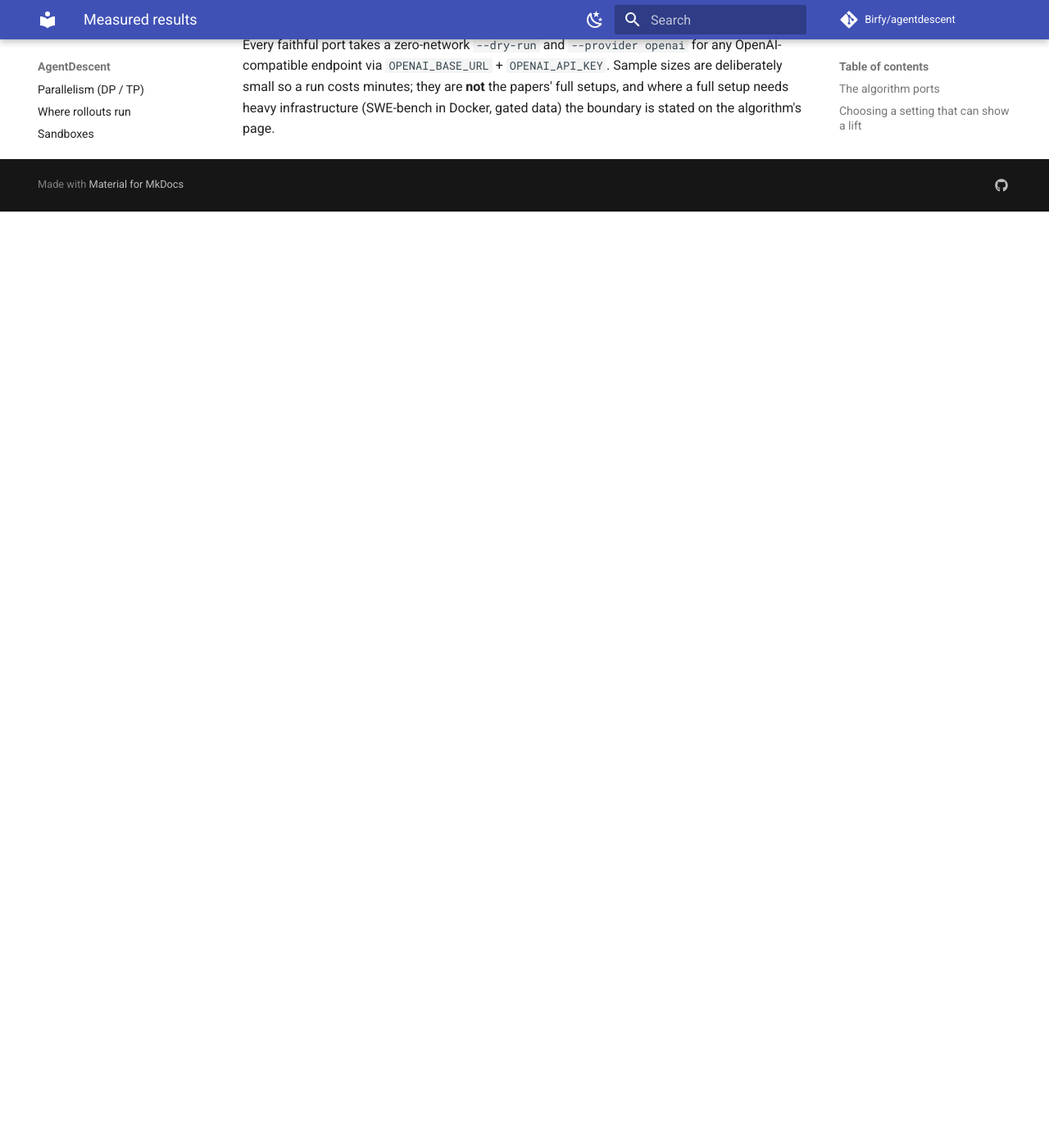
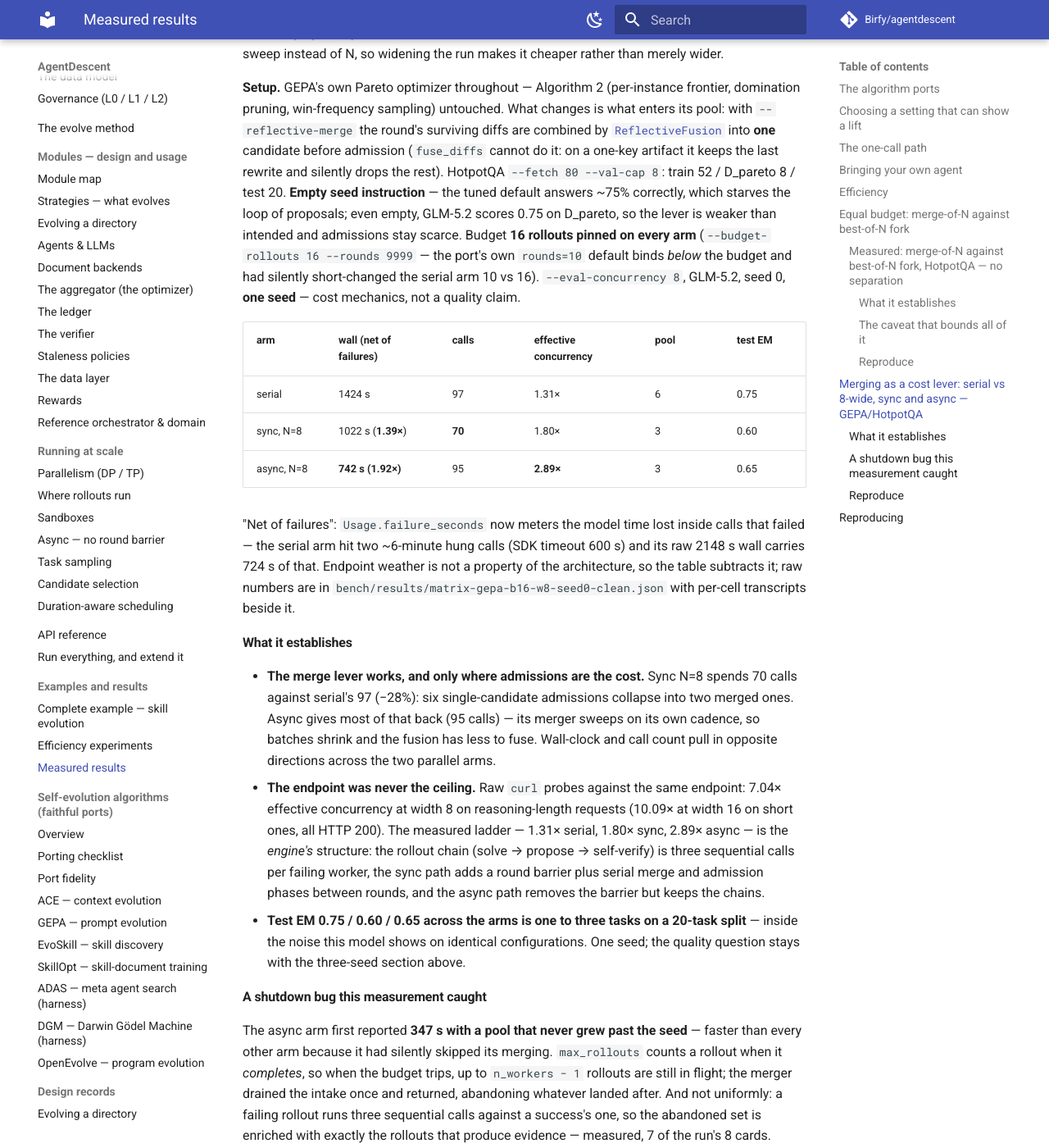
Before and after one commit to Birfy/agentdescent, an MkDocs documentation site: the page built from docs/results.md, in a window 1280 px wide and 1400 px high, scrolled down 8580 px. Shown: the whole window at 82% size. Built offline with MkDocs 1.6.1 and Material for MkDocs 9.7.7, drawn with Linux system fonts in a browser that asks for light colours; comment, search, counter and statistics services are not loaded; before the commit the page ends 8838 px from its top, so only the background shows below that; some of the changed text lies outside the part shown.

Commit message:
docs: merging as a cost lever, measured serial vs sync vs async
The new results.md section carries the three-arm table with its setup stated
outright (one seed, empty seed instruction, val capped at 8, wall net of
failure_seconds) and the two findings that survive it: the merge lever cuts
calls only where admissions dominate and the merger batches whole rounds; and
the endpoint was never the ceiling -- 7x under raw curl at the same request
shape, against 1.31/1.80/2.89x through the engine. The shutdown bug the
measurement caught is written up where the number it corrupted would otherwise
be quoted. port-fidelity.md's GEPA row is the first matrix row filled, and its
semantics column says what changed rather than the boilerplate the column was
seeded with.

Refs #72, #73

````diff
--- a/docs/results.md
+++ b/docs/results.md
@@ -338,6 +338,91 @@ To make the mechanism fire more than twice, raise `--budget-rollouts` so a run
 has more rounds, or lower `AggregatorConfig.batch_trigger` so a merge fires on
 fewer cards. Both cost model time; neither was affordable at ~38 s a call.
 
+## Merging as a cost lever: serial vs 8-wide, sync and async — GEPA/HotpotQA
+
+The section above asks whether merging changes *quality*. This one measures the
+other claim: that merging changes **cost** — a round's N diffs fused into one
+candidate mean one admission sweep instead of N, so widening the run makes it
+cheaper rather than merely wider.
+
+**Setup.** GEPA's own Pareto optimizer throughout — Algorithm 2 (per-instance
+frontier, domination pruning, win-frequency sampling) untouched. What changes is
+what enters its pool: with `--reflective-merge` the round's surviving diffs are
+combined by [`ReflectiveFusion`](aggregator.md#when-a-dictionary-update-cannot-merge-reflectivefusion)
+into **one** candidate before admission (`fuse_diffs` cannot do it: on a one-key
+artifact it keeps the last rewrite and silently drops the rest). HotpotQA
+`--fetch 80 --val-cap 8`: train 52 / D_pareto 8 / test 20. **Empty seed
+instruction** — the tuned default answers ~75% correctly, which starves the loop
+of proposals; even empty, GLM-5.2 scores 0.75 on D_pareto, so the lever is
+weaker than intended and admissions stay scarce. Budget **16 rollouts pinned on
+every arm** (`--budget-rollouts 16 --rounds 9999` — the port's own `rounds=10`
+default binds *below* the budget and had silently short-changed the serial arm
+10 vs 16). `--eval-concurrency 8`, GLM-5.2, seed 0, **one seed** — cost
+mechanics, not a quality claim.
+
+| arm | wall (net of failures) | calls | effective concurrency | pool | test EM |
+|---|---|---|---|---|---|
+| serial | 1424 s | 97 | 1.31× | 6 | 0.75 |
+| sync, N=8 | 1022 s (**1.39×**) | **70** | 1.80× | 3 | 0.60 |
+| async, N=8 | **742 s (1.92×)** | 95 | **2.89×** | 3 | 0.65 |
+
+"Net of failures": `Usage.failure_seconds` now meters the model time lost inside
+calls that failed — the serial arm hit two ~6-minute hung calls (SDK timeout
+600 s) and its raw 2148 s wall carries 724 s of that. Endpoint weather is not a
+property of the architecture, so the table subtracts it; raw numbers are in
+`bench/results/matrix-gepa-b16-w8-seed0-clean.json` with per-cell transcripts
+beside it.
+
+#### What it establishes
+
+- **The merge lever works, and only where admissions are the cost.** Sync N=8
+  spends 70 calls against serial's 97 (−28%): six single-candidate admissions
+  collapse into two merged ones. Async gives most of that back (95 calls) — its
+  merger sweeps on its own cadence, so batches shrink and the fusion has less to
+  fuse. Wall-clock and call count pull in opposite directions across the two
+  parallel arms.
+- **The endpoint was never the ceiling.** Raw `curl` probes against the same
+  endpoint: 7.04× effective concurrency at width 8 on reasoning-length requests
+  (10.09× at width 16 on short ones, all HTTP 200). The measured ladder — 1.31×
+  serial, 1.80× sync, 2.89× async — is the *engine's* structure: the rollout
+  chain (solve → propose → self-verify) is three sequential calls per failing
+  worker, the sync path adds a round barrier plus serial merge and admission
+  phases between rounds, and the async path removes the barrier but keeps the
+  chains.
+- **Test EM 0.75 / 0.60 / 0.65 across the arms is one to three tasks on a
+  20-task split** — inside the noise this model shows on identical
+  configurations. One seed; the quality question stays with the three-seed
+  section above.
+
+#### A shutdown bug this measurement caught
+
+The async arm first reported **347 s with a pool that never grew past the
+seed** — faster than every other arm because it had silently skipped its
+merging. `max_rollouts` counts a rollout when it *completes*, so when the
+budget trips, up to `n_workers − 1` rollouts are still in flight; the merger
+drained the intake once and returned, abandoning whatever landed after. And not
+uniformly: a failing rollout runs three sequential calls against a success's
+one, so the abandoned set is enriched with exactly the rollouts that produce
+evidence — measured, 7 of the run's 8 cards. `async_evolve` now keeps draining
+until the workers exit whenever the stop was a *work* budget (bounded by
+`max_seconds`, the run's own outer limit); a *time* budget keeps the short
+grace, because waiting would overshoot the one thing the caller fixed.
+`tests/test_async_early_stop.py` pins completed-rollouts == ingested-cards.
+
+#### Reproduce
+
+```bash
+# serial / sync arms
+python -m bench.matrix_run --rows gepa --budget 16 --width 8 --seeds 0 \
+    --eval-concurrency 8 --provider claude --model GLM-5.2 \
+    --json bench/results/matrix.json --yes
+# async arm (same flags the runner passes, plus --async)
+python -m examples.gepa.gepa_prompt_evolution --yes --seed 0 \
+    --budget-rollouts 16 --fetch 80 --val-cap 8 --reflective-merge \
+    --seed-instruction "" --rounds 9999 --eval-concurrency 8 \
+    --workers 8 --async --max-seconds 3600 --provider claude --model GLM-5.2
+```
+
 ## Reproducing
 
 ```bash
````
Also changed, not shown: CHANGELOG.md (+56 -0 lines), docs/port-fidelity.md (+1 -1 lines).
